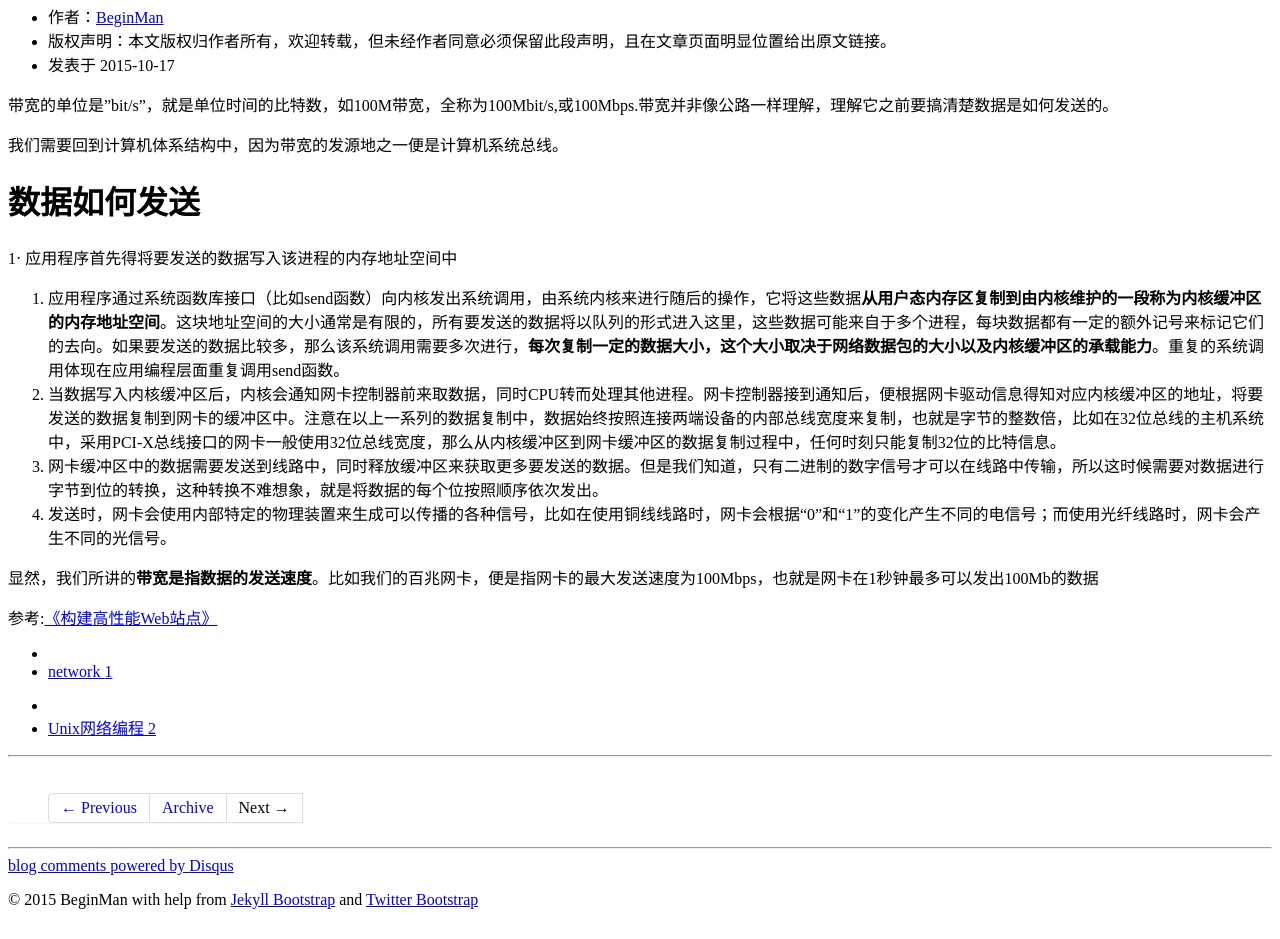
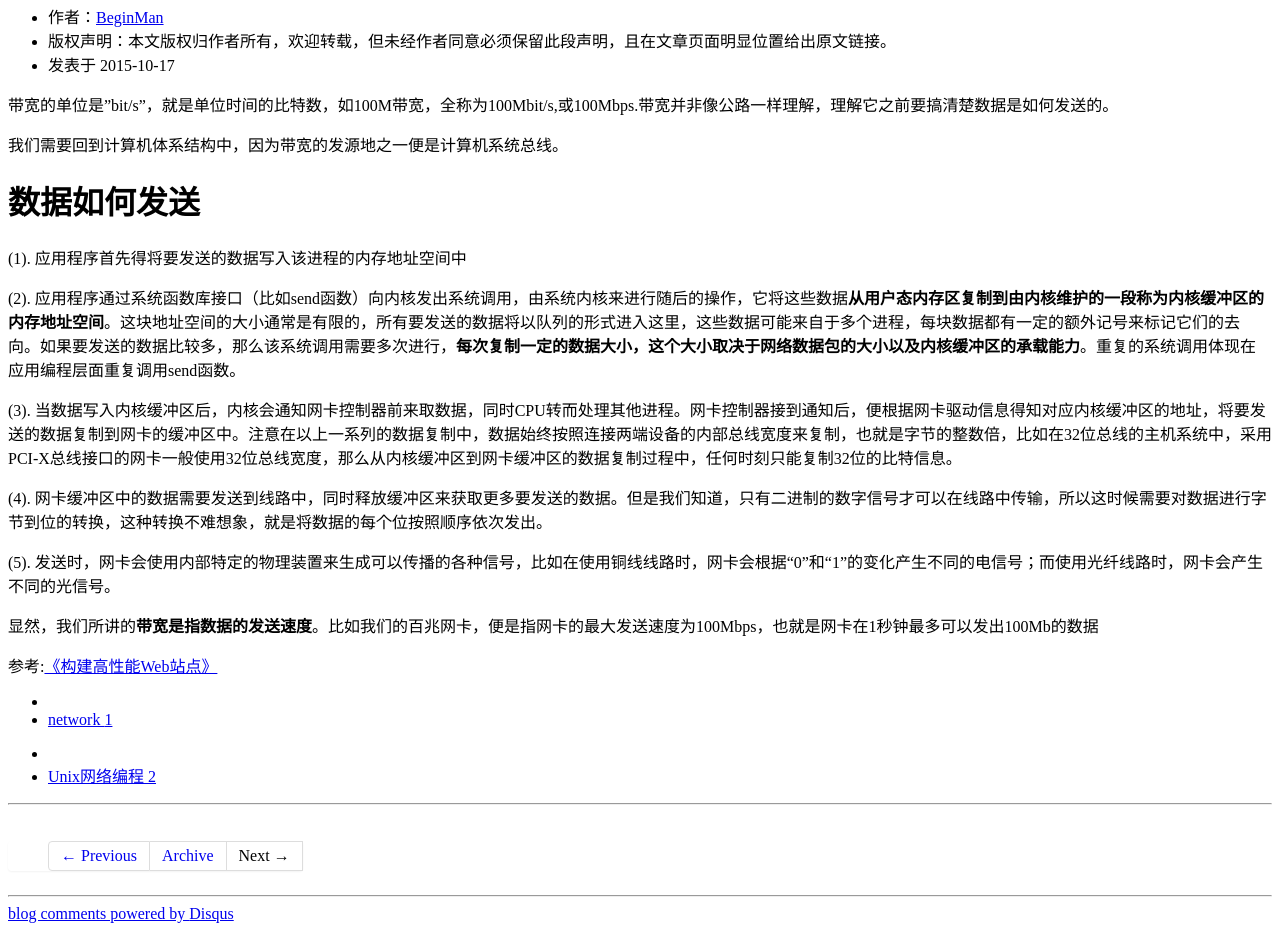
Before and after one commit to corner2015/beginman.github.io, a Jekyll site: the page built from _posts/unix/2015-10-17-band-width.md, in a window 1280 px wide. Shown: the part 316-1255 px from the top of the page. Built offline with Jekyll 4.4.1, drawn with Linux system fonts in a browser that asks for light colours; nearby versions of some CDN libraries; library files that are not in the unit come from our copies; Markdown is read by kramdown in place of the engine named in the settings; comment, search, counter and statistics services are not loaded; grey boxes are pictures that could not be loaded.

Commit message:
理解带宽

```diff
--- a/_posts/unix/2015-10-17-band-width.md
+++ b/_posts/unix/2015-10-17-band-width.md
@@ -13,11 +13,15 @@ tags: [Unix网络编程]
 
 # 数据如何发送
 
-1· 应用程序首先得将要发送的数据写入该进程的内存地址空间中
-2. 应用程序通过系统函数库接口（比如send函数）向内核发出系统调用，由系统内核来进行随后的操作，它将这些数据**从用户态内存区复制到由内核维护的一段称为内核缓冲区的内存地址空间**。这块地址空间的大小通常是有限的，所有要发送的数据将以队列的形式进入这里，这些数据可能来自于多个进程，每块数据都有一定的额外记号来标记它们的去向。如果要发送的数据比较多，那么该系统调用需要多次进行，**每次复制一定的数据大小，这个大小取决于网络数据包的大小以及内核缓冲区的承载能力**。重复的系统调用体现在应用编程层面重复调用send函数。
-3. 当数据写入内核缓冲区后，内核会通知网卡控制器前来取数据，同时CPU转而处理其他进程。网卡控制器接到通知后，便根据网卡驱动信息得知对应内核缓冲区的地址，将要发送的数据复制到网卡的缓冲区中。注意在以上一系列的数据复制中，数据始终按照连接两端设备的内部总线宽度来复制，也就是字节的整数倍，比如在32位总线的主机系统中，采用PCI-X总线接口的网卡一般使用32位总线宽度，那么从内核缓冲区到网卡缓冲区的数据复制过程中，任何时刻只能复制32位的比特信息。
-4. 网卡缓冲区中的数据需要发送到线路中，同时释放缓冲区来获取更多要发送的数据。但是我们知道，只有二进制的数字信号才可以在线路中传输，所以这时候需要对数据进行字节到位的转换，这种转换不难想象，就是将数据的每个位按照顺序依次发出。
-5. 发送时，网卡会使用内部特定的物理装置来生成可以传播的各种信号，比如在使用铜线线路时，网卡会根据“0”和“1”的变化产生不同的电信号；而使用光纤线路时，网卡会产生不同的光信号。
+(1). 应用程序首先得将要发送的数据写入该进程的内存地址空间中
+
+(2). 应用程序通过系统函数库接口（比如send函数）向内核发出系统调用，由系统内核来进行随后的操作，它将这些数据**从用户态内存区复制到由内核维护的一段称为内核缓冲区的内存地址空间**。这块地址空间的大小通常是有限的，所有要发送的数据将以队列的形式进入这里，这些数据可能来自于多个进程，每块数据都有一定的额外记号来标记它们的去向。如果要发送的数据比较多，那么该系统调用需要多次进行，**每次复制一定的数据大小，这个大小取决于网络数据包的大小以及内核缓冲区的承载能力**。重复的系统调用体现在应用编程层面重复调用send函数。
+
+(3). 当数据写入内核缓冲区后，内核会通知网卡控制器前来取数据，同时CPU转而处理其他进程。网卡控制器接到通知后，便根据网卡驱动信息得知对应内核缓冲区的地址，将要发送的数据复制到网卡的缓冲区中。注意在以上一系列的数据复制中，数据始终按照连接两端设备的内部总线宽度来复制，也就是字节的整数倍，比如在32位总线的主机系统中，采用PCI-X总线接口的网卡一般使用32位总线宽度，那么从内核缓冲区到网卡缓冲区的数据复制过程中，任何时刻只能复制32位的比特信息。
+
+(4). 网卡缓冲区中的数据需要发送到线路中，同时释放缓冲区来获取更多要发送的数据。但是我们知道，只有二进制的数字信号才可以在线路中传输，所以这时候需要对数据进行字节到位的转换，这种转换不难想象，就是将数据的每个位按照顺序依次发出。
+
+(5). 发送时，网卡会使用内部特定的物理装置来生成可以传播的各种信号，比如在使用铜线线路时，网卡会根据“0”和“1”的变化产生不同的电信号；而使用光纤线路时，网卡会产生不同的光信号。
 
 
 显然，我们所讲的**带宽是指数据的发送速度**。比如我们的百兆网卡，便是指网卡的最大发送速度为100Mbps，也就是网卡在1秒钟最多可以发出100Mb的数据
```
